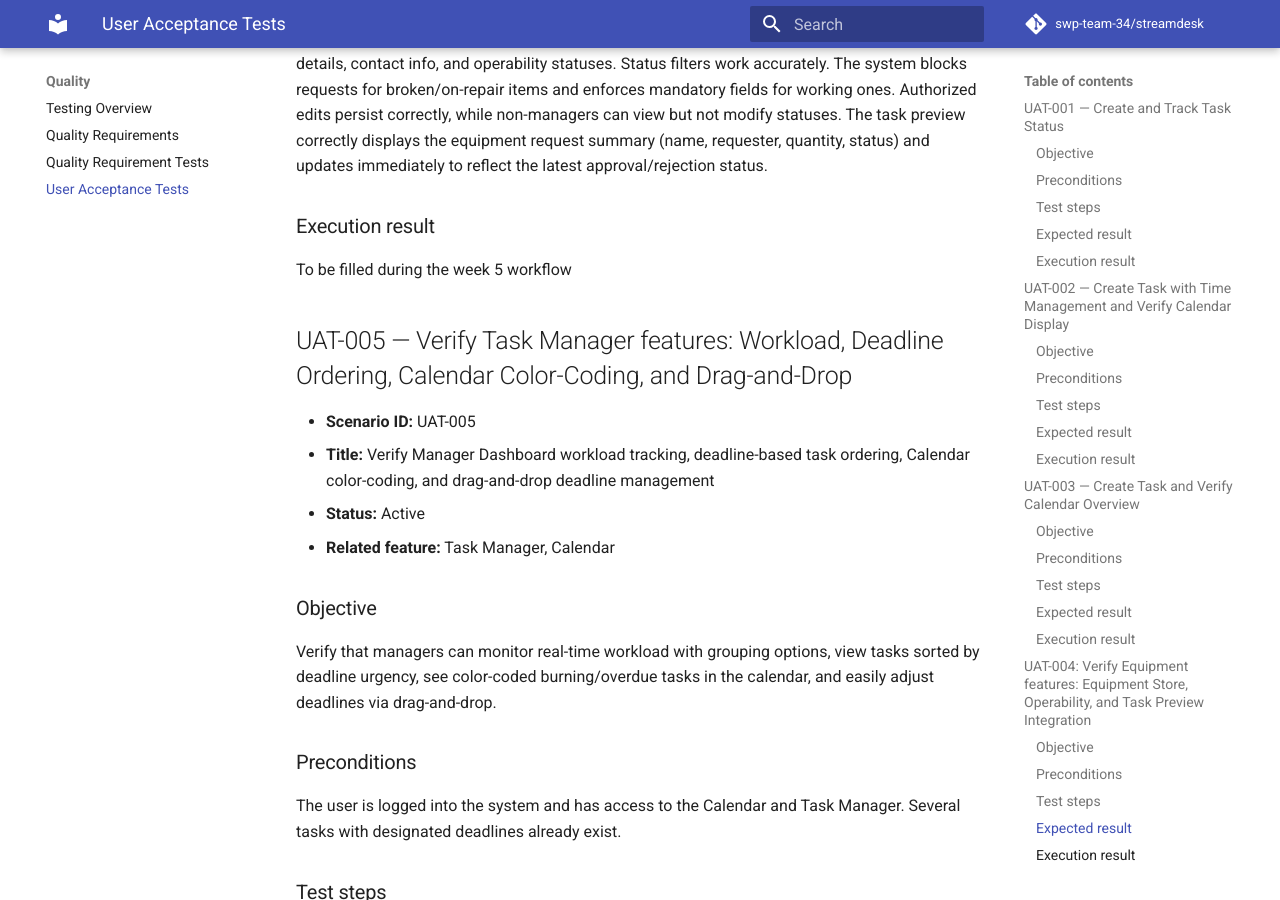
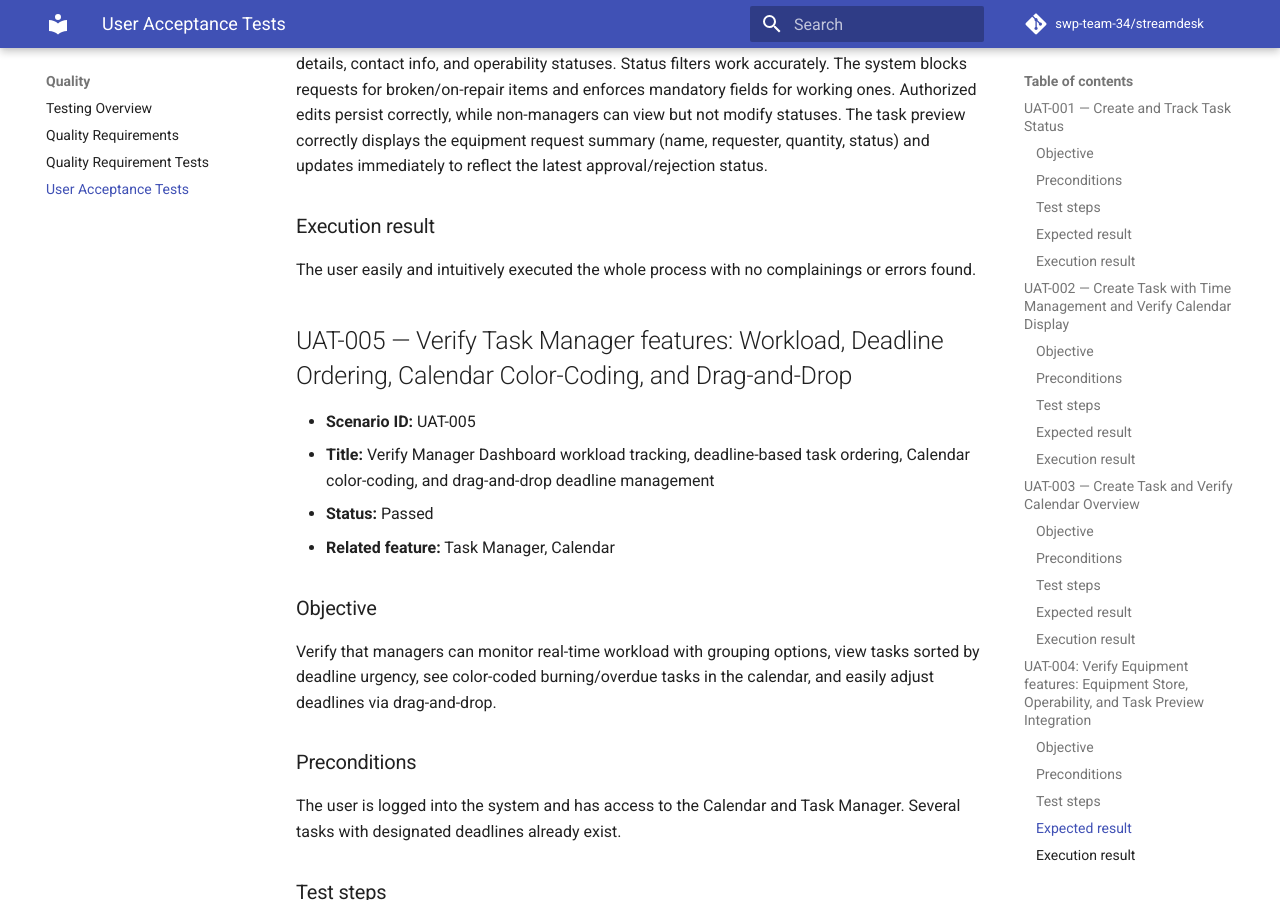
Before and after one commit to swp-team-34/streamdesk, an MkDocs documentation site: the page built from docs/user-acceptance-tests.md, in a window 1280 px wide and 900 px high, scrolled down 4724 px. Built offline with MkDocs 1.6.1 and Material for MkDocs 9.7.7, drawn with Linux system fonts in a browser that asks for light colours; comment, search, counter and statistics services are not loaded; some of the changed text lies outside the part shown.

Commit message:
Update user-acceptance-tests.md 1
redacted status and execution result for UAT-004 and UAT-005

```diff
--- a/docs/user-acceptance-tests.md
+++ b/docs/user-acceptance-tests.md
@@ -93,7 +93,7 @@ The user easily observed the overview of the task from the Calendar. The informa
 
 - **Scenario ID:** UAT-004
 - **Title:** Verify Equipment Store, Operability, and Task Preview Integration
-- **Status:** Active
+- **Status:** Passed
 - **Related feature:** Task Manager, Equipment store
 
 ### Objective
@@ -124,13 +124,13 @@ The user is logged into the system and has access to the Equipment Store and Tas
 All steps execute without errors. The equipment store displays the correct loading state, location details, contact info, and operability statuses. Status filters work accurately. The system blocks requests for broken/on-repair items and enforces mandatory fields for working ones. Authorized edits persist correctly, while non-managers can view but not modify statuses. The task preview correctly displays the equipment request summary (name, requester, quantity, status) and updates immediately to reflect the latest approval/rejection status.
 
 ### Execution result
-To be filled during the week 5 workflow
+The user easily and intuitively executed the whole process with no complainings or errors found.
 
 ## UAT-005 — Verify Task Manager features: Workload, Deadline Ordering, Calendar Color-Coding, and Drag-and-Drop
 
 - **Scenario ID:** UAT-005
 - **Title:** Verify Manager Dashboard workload tracking, deadline-based task ordering, Calendar color-coding, and drag-and-drop deadline management
-- **Status:** Active
+- **Status:** Passed
 - **Related feature:** Task Manager, Calendar
 
 ### Objective
@@ -162,4 +162,4 @@ The user is logged into the system and has access to the Calendar and Task Manag
 All steps execute without critical errors. The dashboard loads with skeleton states, displays correct workload counts, sorted task lists, and grouped breakdowns. Real-time updates reflect status changes without reloading, and network errors show a message while preserving cached data. The calendar color-codes 24-hour and overdue tasks distinctly using appropriate urgency colors. Drag-and-drop successfully moves task deadlines, persists changes after refresh, reverts on invalid drops, and works consistently across all four calendar views.
 
 ### Execution result
-To be filled
+All steps are executed with no problems. The coloring is eye-catching enough and the sorting is logical for the user.
```
